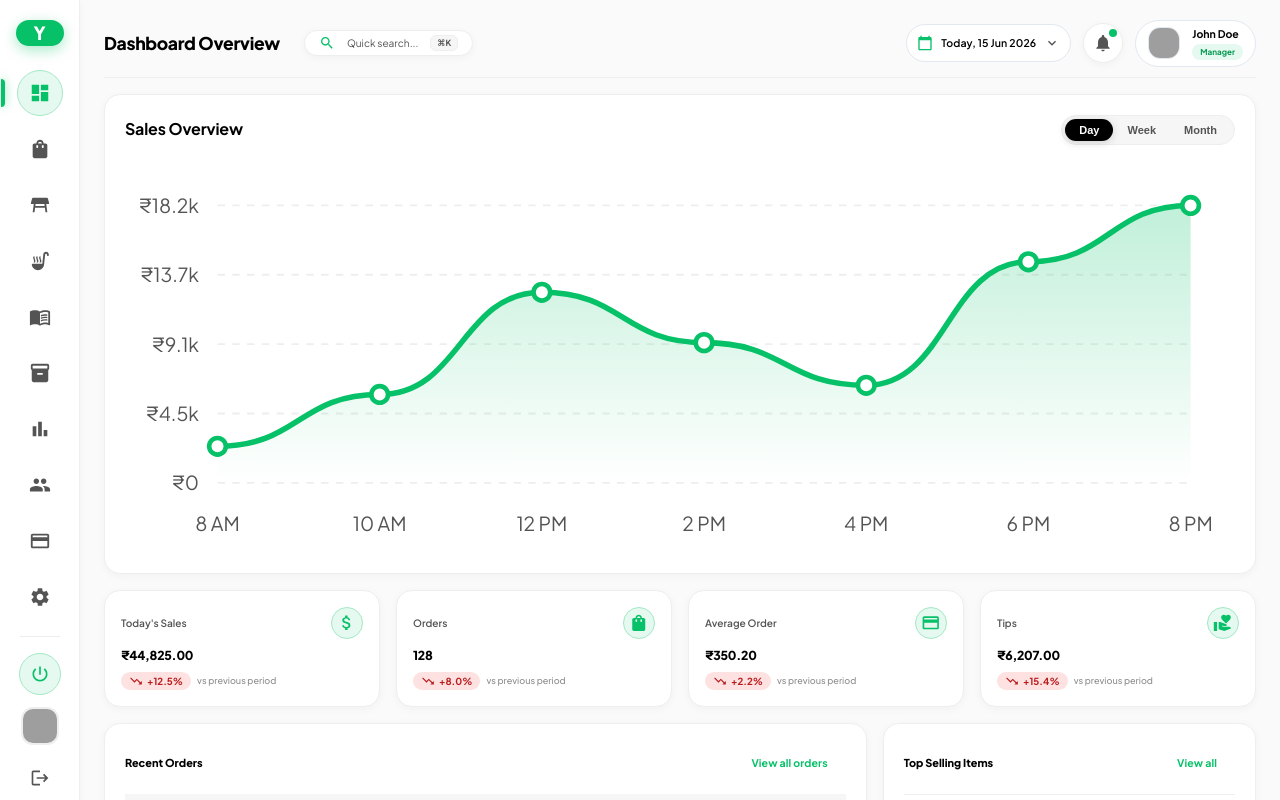
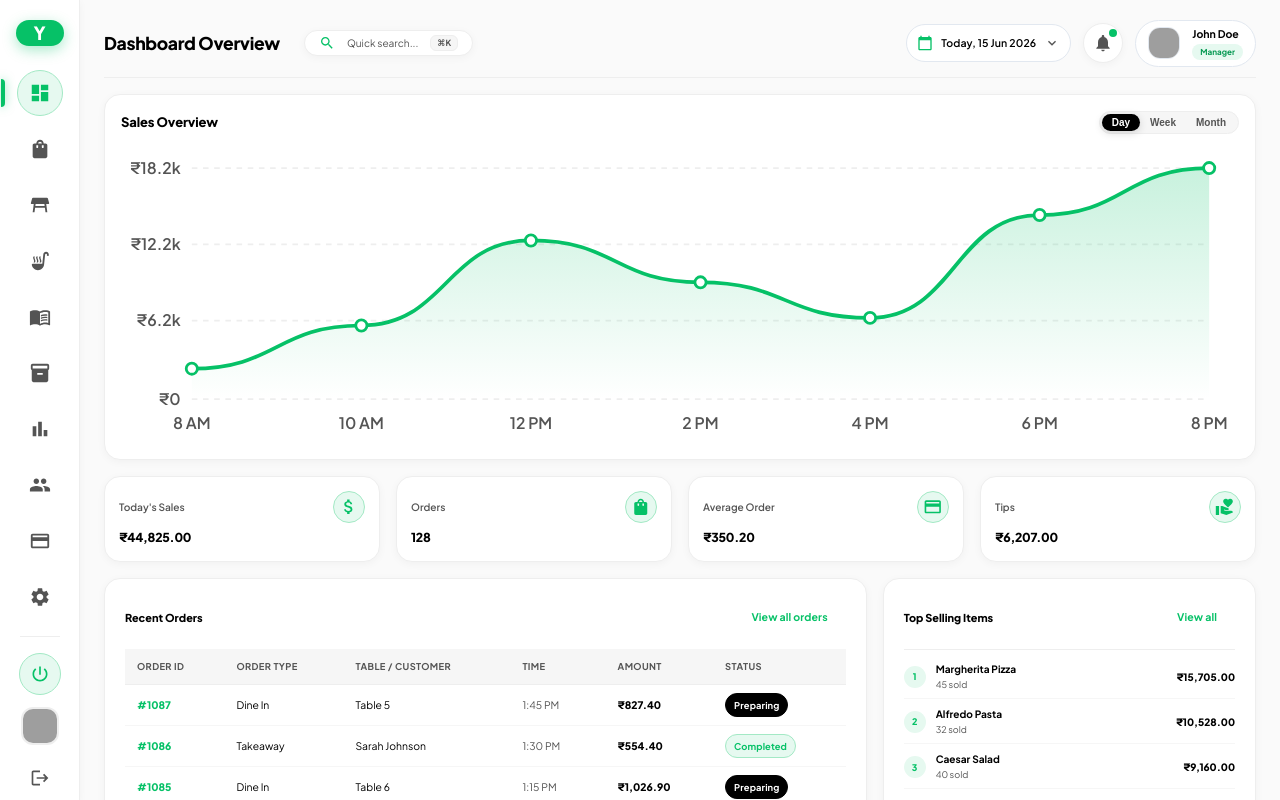
Before and after one commit to tevahdesign/POS-SYSTEM, a React (Vite) app: page /dashboard in a window 1280 px wide. Built offline with nearby package versions, Linux system fonts and the light colour scheme; grey boxes are pictures that could not be loaded.

Commit message:
Initial commit

```diff
--- a/src/components/common/LineChart.tsx
+++ b/src/components/common/LineChart.tsx
@@ -16,7 +16,7 @@ export const LineChart: React.FC<LineChartProps> = ({
   data,
   period = 'Week',
   onPeriodChange,
-  height = 220
+  height = 150
 }) => {
   const [hoveredPoint, setHoveredPoint] = useState<{ point: ChartPoint; x: number; y: number } | null>(null);
 
@@ -24,7 +24,7 @@ export const LineChart: React.FC<LineChartProps> = ({
 
   const maxValue = Math.max(...data.map(d => d.value), 100);
   const minValue = Math.min(...data.map(d => d.value), 0);
-  const padding = { top: 24, right: 24, bottom: 36, left: 50 };
+  const padding = { top: 14, right: 16, bottom: 22, left: 38 };
 
   const width = 600; // viewBox SVG width
   const svgHeight = height;
@@ -53,7 +53,7 @@ export const LineChart: React.FC<LineChartProps> = ({
   return (
     <div className="line-chart-container">
       <div className="chart-header">
-        <span className="section-title" style={{ fontFamily: "'Plus Jakarta Sans', sans-serif", color: '#000000' }}>Sales Overview</span>
+        <span className="section-title" style={{ fontFamily: "'Plus Jakarta Sans', sans-serif", color: '#000000', fontSize: '13px', fontWeight: 800 }}>Sales Overview</span>
         <div className="chart-period-tabs">
           {(['Day', 'Week', 'Month'] as const).map(p => (
             <button
@@ -71,13 +71,13 @@ export const LineChart: React.FC<LineChartProps> = ({
         <svg viewBox={`0 0 ${width} ${svgHeight}`} className="line-chart-svg">
           <defs>
             <linearGradient id="uberEatsGreenGradient" x1="0" y1="0" x2="0" y2="1">
-              <stop offset="0%" stopColor="#06C167" stopOpacity="0.25" />
+              <stop offset="0%" stopColor="#06C167" stopOpacity="0.22" />
               <stop offset="100%" stopColor="#06C167" stopOpacity="0.0" />
             </linearGradient>
           </defs>
 
           {/* Horizontal Grid lines */}
-          {[0, 0.25, 0.5, 0.75, 1].map((ratio, i) => {
+          {[0, 0.33, 0.66, 1].map((ratio, i) => {
             const y = padding.top + graphHeight * ratio;
             const val = Math.round(maxValue - ratio * (maxValue - minValue));
             return (
@@ -88,11 +88,12 @@ export const LineChart: React.FC<LineChartProps> = ({
                   x2={width - padding.right}
                   y2={y}
                   stroke="#EEEEEE"
-                  strokeDasharray="4 4"
+                  strokeDasharray="3 3"
+                  strokeWidth="1"
                 />
                 <text
-                  x={padding.left - 10}
-                  y={y + 4}
+                  x={padding.left - 6}
+                  y={y + 3}
                   textAnchor="end"
                   className="chart-axis-label"
                 >
@@ -105,12 +106,12 @@ export const LineChart: React.FC<LineChartProps> = ({
           {/* Area Gradient */}
           <path d={areaD} fill="url(#uberEatsGreenGradient)" />
 
-          {/* Smooth Line Path */}
+          {/* Smooth Line Path - Reduced Thin Stroke */}
           <path
             d={pathD}
             fill="none"
             stroke="#06C167"
-            strokeWidth="3"
+            strokeWidth="2"
             strokeLinecap="round"
           />
 
@@ -120,17 +121,17 @@ export const LineChart: React.FC<LineChartProps> = ({
               <circle
                 cx={pt.x}
                 cy={pt.y}
-                r="4.5"
+                r="3"
                 fill="#FFFFFF"
                 stroke="#06C167"
-                strokeWidth="2.5"
+                strokeWidth="1.5"
                 className="chart-point"
                 onMouseEnter={() => setHoveredPoint({ point: pt.data, x: pt.x, y: pt.y })}
                 onMouseLeave={() => setHoveredPoint(null)}
               />
               <text
                 x={pt.x}
-                y={svgHeight - 10}
+                y={svgHeight - 6}
                 textAnchor="middle"
                 className="chart-axis-label"
               >
@@ -159,7 +160,7 @@ export const LineChart: React.FC<LineChartProps> = ({
         .line-chart-container {
           display: flex;
           flex-direction: column;
-          gap: 16px;
+          gap: 8px;
           width: 100%;
         }
 
@@ -172,15 +173,15 @@ export const LineChart: React.FC<LineChartProps> = ({
         .chart-period-tabs {
           display: flex;
           background: #F6F6F6;
-          padding: 3px;
+          padding: 2px;
           border-radius: 9999px;
           border: 1px solid #EEEEEE;
         }
 
         .period-btn {
-          font-size: 11px;
+          font-size: 10px;
           font-weight: 700;
-          padding: 5px 14px;
+          padding: 3px 10px;
           border-radius: 9999px;
           border: none;
           background: transparent;
@@ -208,8 +209,9 @@ export const LineChart: React.FC<LineChartProps> = ({
         }
 
         .chart-axis-label {
-          font-size: 10.5px;
+          font-size: 8.5px;
           fill: #545454;
+          font-weight: 600;
           font-family: 'Plus Jakarta Sans', sans-serif;
         }
 
@@ -219,7 +221,7 @@ export const LineChart: React.FC<LineChartProps> = ({
         }
 
         .chart-point:hover {
-          r: 6.5;
+          r: 4.5;
           fill: #06C167;
           stroke: #FFFFFF;
         }
@@ -230,9 +232,9 @@ export const LineChart: React.FC<LineChartProps> = ({
           background: #000000;
           border: 1px solid #141414;
           color: #FFFFFF;
-          padding: 6px 12px;
-          border-radius: 8px;
-          font-size: 11px;
+          padding: 4px 8px;
+          border-radius: 6px;
+          font-size: 10px;
           pointer-events: none;
           box-shadow: 0 10px 25px rgba(0, 0, 0, 0.2);
           white-space: nowrap;
@@ -240,14 +242,14 @@ export const LineChart: React.FC<LineChartProps> = ({
         }
 
         .tooltip-label {
-          font-size: 10px;
+          font-size: 9px;
           color: #AFAFAF;
         }
 
         .tooltip-val {
           font-weight: 800;
           color: #06C167;
-          font-size: 12px;
+          font-size: 10.5px;
         }
       `}</style>
     </div>
--- a/src/components/molecules/KpiCard.tsx
+++ b/src/components/molecules/KpiCard.tsx
@@ -1,11 +1,10 @@
 import React from 'react';
 import { Paper, Box, Typography } from '@mui/material';
-import { MetricBadge } from '../atoms/MetricBadge';
 
 export interface KpiCardProps {
   title: string;
   value: string;
-  change: string;
+  change?: string;
   isPositive?: boolean;
   subtitle?: string;
   icon?: React.ReactNode;
@@ -14,22 +13,19 @@ export interface KpiCardProps {
 export const KpiCard: React.FC<KpiCardProps> = ({
   title,
   value,
-  change,
-  isPositive = true,
-  subtitle = 'vs previous period',
   icon,
 }) => {
   return (
     <Paper
       elevation={1}
       sx={{
-        p: { xs: 1.75, sm: 2 }, // Compact padding (no huge empty white space)
+        p: { xs: 1.5, sm: 1.75 },
         borderRadius: '16px',
         backgroundColor: '#FFFFFF',
         border: '1px solid #EEEEEE',
         display: 'flex',
         flexDirection: 'column',
-        gap: 0.75,
+        gap: 0.5,
         height: 'auto', // Content-fit dynamic height
         boxShadow: '0 2px 8px rgba(0, 0, 0, 0.04)',
         transition: 'all 0.2s cubic-bezier(0.4, 0, 0.2, 1)',
@@ -63,18 +59,9 @@ export const KpiCard: React.FC<KpiCardProps> = ({
         )}
       </Box>
 
-      <Typography variant="h5" sx={{ fontWeight: 800, color: '#000000', letterSpacing: '-0.02em', my: 0.25, fontFamily: "'Plus Jakarta Sans', sans-serif" }}>
+      <Typography variant="h5" sx={{ fontWeight: 800, color: '#000000', letterSpacing: '-0.02em', mt: 0.25, fontFamily: "'Plus Jakarta Sans', sans-serif" }}>
         {value}
       </Typography>
-
-      <Box sx={{ display: 'flex', alignItems: 'center', gap: 0.75, mt: 'auto' }}>
-        <MetricBadge change={change} isPositive={isPositive} />
-        {subtitle && (
-          <Typography variant="caption" sx={{ color: '#8E8E8E', fontWeight: 500, fontSize: '0.7rem' }}>
-            {subtitle}
-          </Typography>
-        )}
-      </Box>
     </Paper>
   );
 };
--- a/src/pages/Dashboard.tsx
+++ b/src/pages/Dashboard.tsx
@@ -72,12 +72,12 @@ export const Dashboard: React.FC = () => {
     <MainLayoutTemplate title="Dashboard Overview">
       <Box sx={{ display: 'flex', flexDirection: 'column', gap: { xs: 1.5, sm: 2 } }}>
         {/* 1st: Sales Overview Chart (Default: Today / Day) */}
-        <Paper elevation={1} sx={{ p: { xs: 1.75, sm: 2.5 }, borderRadius: '16px', backgroundColor: '#FFFFFF', border: '1px solid #EEEEEE', height: 'auto' }}>
+        <Paper elevation={1} sx={{ p: { xs: 1.5, sm: 2 }, borderRadius: '16px', backgroundColor: '#FFFFFF', border: '1px solid #EEEEEE', height: 'auto' }}>
           <LineChart
             data={chartDataByPeriod[chartPeriod]}
             period={chartPeriod}
             onPeriodChange={setChartPeriod}
-            height={210}
+            height={160}
           />
         </Paper>
 
```
